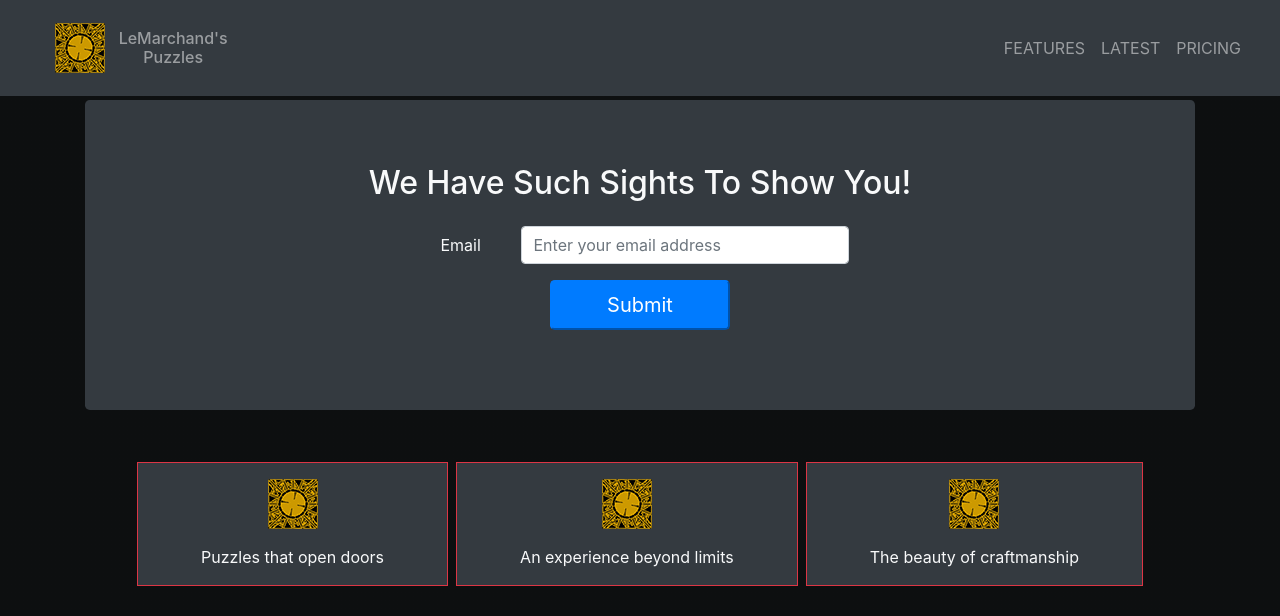
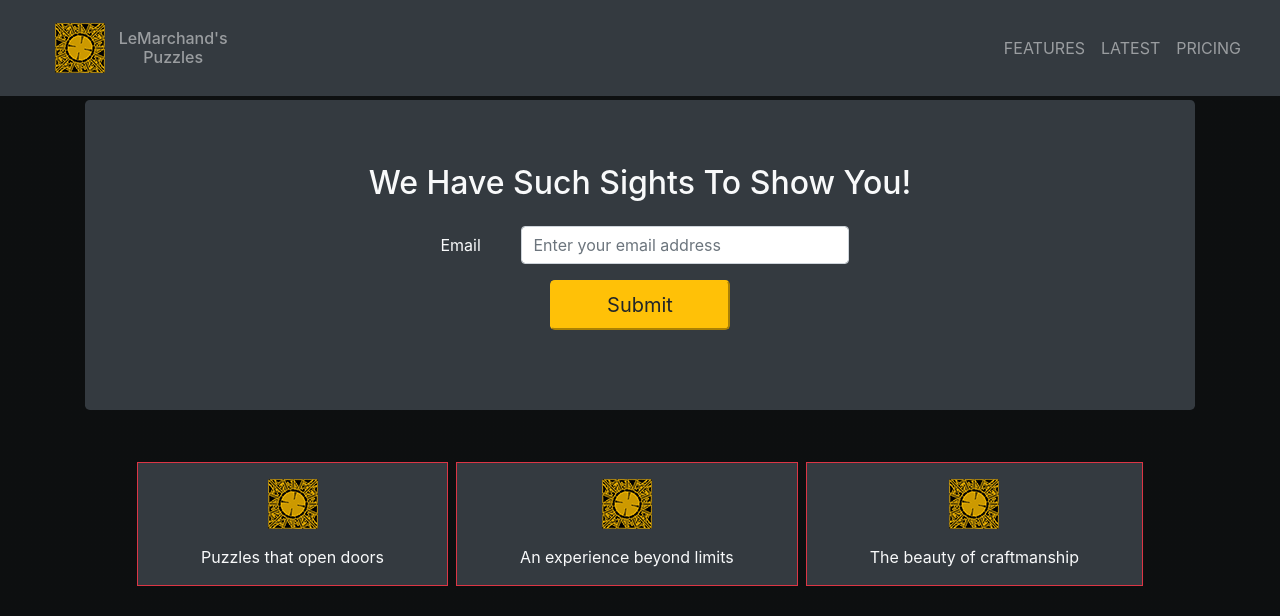
Before and after one commit to rgroves/fcc-rwd-product-landing-page, a plain HTML site: page index.html in a window 1280 px wide. Shown: the top 616 px of the page. Drawn offline with nearby package versions, Linux system fonts and the light colour scheme.

Commit message:
Change form button color.

```diff
--- a/index.html
+++ b/index.html
@@ -45,7 +45,7 @@
         </div>
         <div class="form-group row justify-content-center">
           <input id="submit" type="submit" value="Submit"
-            class="btn-primary btn-lg btn-block col-11 col-sm-6 col-md-4 col-lg-2">
+            class="btn-warning btn-lg btn-block col-11 col-sm-6 col-md-4 col-lg-2">
         </div>
       </form>
     </section>
```
